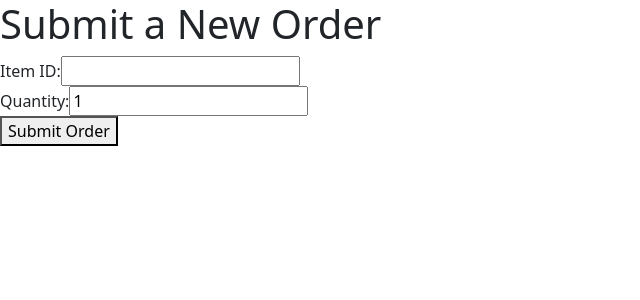
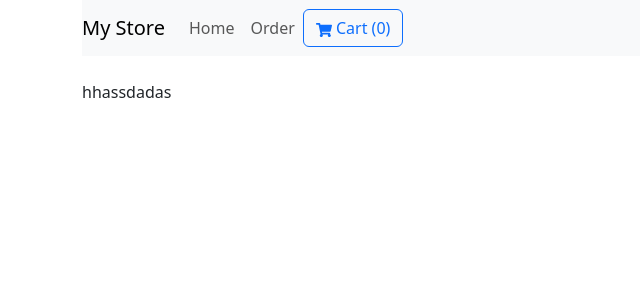
Before and after one commit to orbarkalifa/WebDev_Final, a React (Create React App) app in the folder Client/shoe-store/: page /order in a window 1280 px wide. Shown: the top 300 px of the page, without its empty margins (0-640 px from the left). Built offline with nearby package versions, Linux system fonts and the light colour scheme.

Commit message:
improved styling

```diff
--- a/Client/shoe-store/package.json
+++ b/Client/shoe-store/package.json
@@ -11,6 +11,7 @@
     "react": "^18.3.1",
     "react-bootstrap": "^2.10.4",
     "react-dom": "^18.3.1",
+    "react-icons": "^5.2.1",
     "react-router-dom": "^6.25.1",
     "react-scripts": "5.0.1",
     "web-vitals": "^2.1.4"
--- a/Client/shoe-store/src/components/Cart.js
+++ b/Client/shoe-store/src/components/Cart.js
@@ -1,12 +1,19 @@
 import React from 'react';
-import { Container, Row, Col } from 'react-bootstrap';
+import { Offcanvas, ListGroup } from 'react-bootstrap';
 import CartItem from './CartItem';
+import './Cart.css'; // Ensure you add styles for fixed or floating cart
 
-const Cart = ({ cart, updateQuantity, deleteItem, totalPrice }) => {
+const Cart = ({ cart, updateQuantity, deleteItem, totalPrice, show, onClose }) => {
     return (
-        <Container>
-            <h2 className="my-4">Shopping Cart</h2>
-            <Row>
+        <Offcanvas show={show} onHide={onClose} placement="end" className="cart-offcanvas">
+            <Offcanvas.Header closeButton>
+                <Offcanvas.Title>Shopping Cart</Offcanvas.Title>
+            </Offcanvas.Header>
+            <Offcanvas.Body>
+                {cart.length === 0 ? (
+                    <p>Your cart is empty</p>
+                ) : (
+                    <ListGroup>
                         {cart.map(item => (
                             <CartItem
                                 key={item._id}
@@ -15,13 +22,13 @@ const Cart = ({ cart, updateQuantity, deleteItem, totalPrice }) => {
                                 onDelete={deleteItem}
                             />
                         ))}
-            </Row>
-            <Row className="justify-content-end">
-                <Col xs={12} md={4} className="text-right">
-                    <h3>Total: ${totalPrice.toFixed(2)}</h3>
-                </Col>
-            </Row>
-        </Container>
+                        <ListGroup.Item className="text-right">
+                            <h5>Total: ${totalPrice.toFixed(2)}</h5>
+                        </ListGroup.Item>
+                    </ListGroup>
+                )}
+            </Offcanvas.Body>
+        </Offcanvas>
     );
 };
 
--- a/Client/shoe-store/src/components/Homepage.js
+++ b/Client/shoe-store/src/components/Homepage.js
@@ -1,7 +1,8 @@
-import React, { useEffect, useState } from 'react';
+import React, { useState, useEffect } from 'react';
 import { Container, Row, Col } from 'react-bootstrap';
+import Navbar from './Navbar';
+import ItemsList from './ItemsList';
 import Cart from './Cart';
-import ItemsList from './ItemsList';
 
 const saveCartToLocalStorage = (cart) => {
     localStorage.setItem('cart', JSON.stringify(cart));
@@ -15,6 +16,7 @@ const loadCartFromLocalStorage = () => {
 function Homepage() {
     const initialCart = loadCartFromLocalStorage();
     const [cart, setCart] = useState(initialCart);
+    const [showCart, setShowCart] = useState(false);
 
     useEffect(() => {
         saveCartToLocalStorage(cart);
@@ -47,20 +49,20 @@ function Homepage() {
 
     return (
         <Container>
-            <h1 className="my-4">Welcome to the Homepage!</h1>
+            <Navbar cart={cart} toggleCart={() => setShowCart(!showCart)} />
             <Row>
                 <Col md={8}>
                     <ItemsList addToCart={addToCart} />
                 </Col>
-                <Col md={4}>
-                    <Cart
-                        cart={cart}
-                        updateQuantity={updateQuantity}
-                        deleteItem={deleteItem}
-                        totalPrice={totalPrice}
-                    />
-                </Col>
             </Row>
+            <Cart
+                cart={cart}
+                updateQuantity={updateQuantity}
+                deleteItem={deleteItem}
+                totalPrice={totalPrice}
+                show={showCart}
+                onClose={() => setShowCart(false)}
+            />
         </Container>
     );
 }
--- a/Client/shoe-store/src/components/Navbar.js
+++ b/Client/shoe-store/src/components/Navbar.js
@@ -1 +1,23 @@
-//todo
+import React from 'react';
+import { Navbar as BootstrapNavbar, Nav, Button } from 'react-bootstrap';
+import { FaShoppingCart } from 'react-icons/fa';
+
+const Navbar = ({ cart, toggleCart }) => {
+    return (
+        <BootstrapNavbar bg="light" expand="lg" className="mb-4">
+            <BootstrapNavbar.Brand href="#home">My Store</BootstrapNavbar.Brand>
+            <BootstrapNavbar.Toggle aria-controls="basic-navbar-nav" />
+            <BootstrapNavbar.Collapse id="basic-navbar-nav">
+                <Nav className="mr-auto">
+                    <Nav.Link href="/">Home</Nav.Link>
+                    <Nav.Link href="/order">Order</Nav.Link>
+                </Nav>
+                <Button variant="outline-primary" onClick={toggleCart}>
+                    <FaShoppingCart /> Cart ({cart.length})
+                </Button>
+            </BootstrapNavbar.Collapse>
+        </BootstrapNavbar>
+    );
+};
+
+export default Navbar;
--- a/Client/shoe-store/src/components/Order.js
+++ b/Client/shoe-store/src/components/Order.js
@@ -1,56 +1,57 @@
-// src/components/Orders.js
-import React, { useState } from 'react';
-import axios from 'axios';
+import React, { useState, useEffect } from 'react';
+import { Container, Row, Col } from 'react-bootstrap';
+import Navbar from './Navbar';
+import Cart from './Cart';
 
-function Orders() {
-    const [itemId, setItemId] = useState('');
-    const [quantity, setQuantity] = useState(1);
-    const [message, setMessage] = useState('');
+const saveCartToLocalStorage = (cart) => {
+    localStorage.setItem('cart', JSON.stringify(cart));
+};
 
-    const handleSubmit = async (e) => {
-        e.preventDefault();
+const loadCartFromLocalStorage = () => {
+    const cart = localStorage.getItem('cart');
+    return cart ? JSON.parse(cart) : [];
+};
 
-        const order = {
+function Order() {
+    const initialCart = loadCartFromLocalStorage();
+    const [cart, setCart] = useState(initialCart);
+    const [showCart, setShowCart] = useState(false);
 
-        };
+    useEffect(() => {
+        saveCartToLocalStorage(cart);
+    }, [cart]);
 
-        try {
-            const response = await axios.post('http://localhost:8080/order', order);
-            setMessage(`Order created successfully: ${response.data._id}`);
-        } catch (error) {
-            console.error('There was an error creating the order!', error);
-            setMessage('Error creating order');
-        }
+    const updateQuantity = (id, quantity) => {
+        setCart(cart.map(item => (item._id === id ? { ...item, quantity } : item)));
     };
 
+    const deleteItem = (id) => {
+        setCart(cart.filter(item => item._id !== id));
+    };
+
+    const totalPrice = cart.reduce((total, item) => total + item.price * item.quantity, 0);
+
     return (
-        <div>
-            <h1>Submit a New Order</h1>
-            <form onSubmit={handleSubmit}>
-                <div>
-                    <label>Item ID:</label>
-                    <input
-                        type="text"
-                        value={itemId}
-                        onChange={(e) => setItemId(e.target.value)}
-                        required
+        <Container>
+            <Navbar cart={cart} toggleCart={() => setShowCart(!showCart)} />
+            <Row>
+                <Col>
+                    {/* Order details and form go here */}
+                </Col>
+                <Col md={4}>
+                    <Cart
+                        cart={cart}
+                        updateQuantity={updateQuantity}
+                        deleteItem={deleteItem}
+                        totalPrice={totalPrice}
+                        show={showCart}
+                        onClose={() => setShowCart(false)}
                     />
-                </div>
-                <div>
-                    <label>Quantity:</label>
-                    <input
-                        type="number"
-                        value={quantity}
-                        onChange={(e) => setQuantity(e.target.value)}
-                        min="1"
-                        required
-                    />
-                </div>
-                <button type="submit">Submit Order</button>
-            </form>
-            {message && <p>{message}</p>}
-        </div>
+                </Col>
+            </Row>
+            hhassdadas
+        </Container>
     );
 }
 
-export default Orders;
+export default Order;
```
Also changed, not shown: 1 other file (tests, documents, lock files or other folders). Lines whose indentation alone changed are shown as unchanged.
